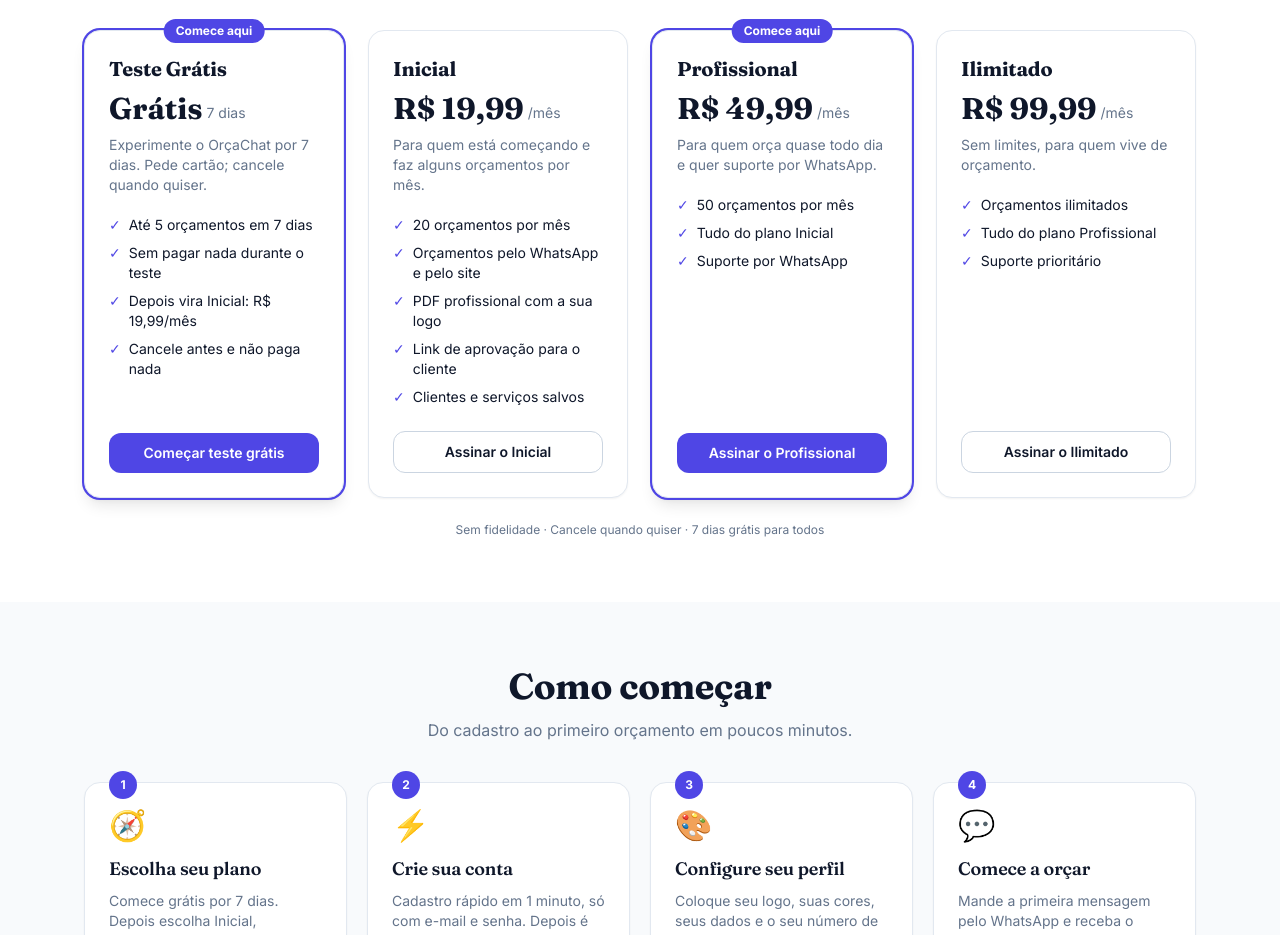
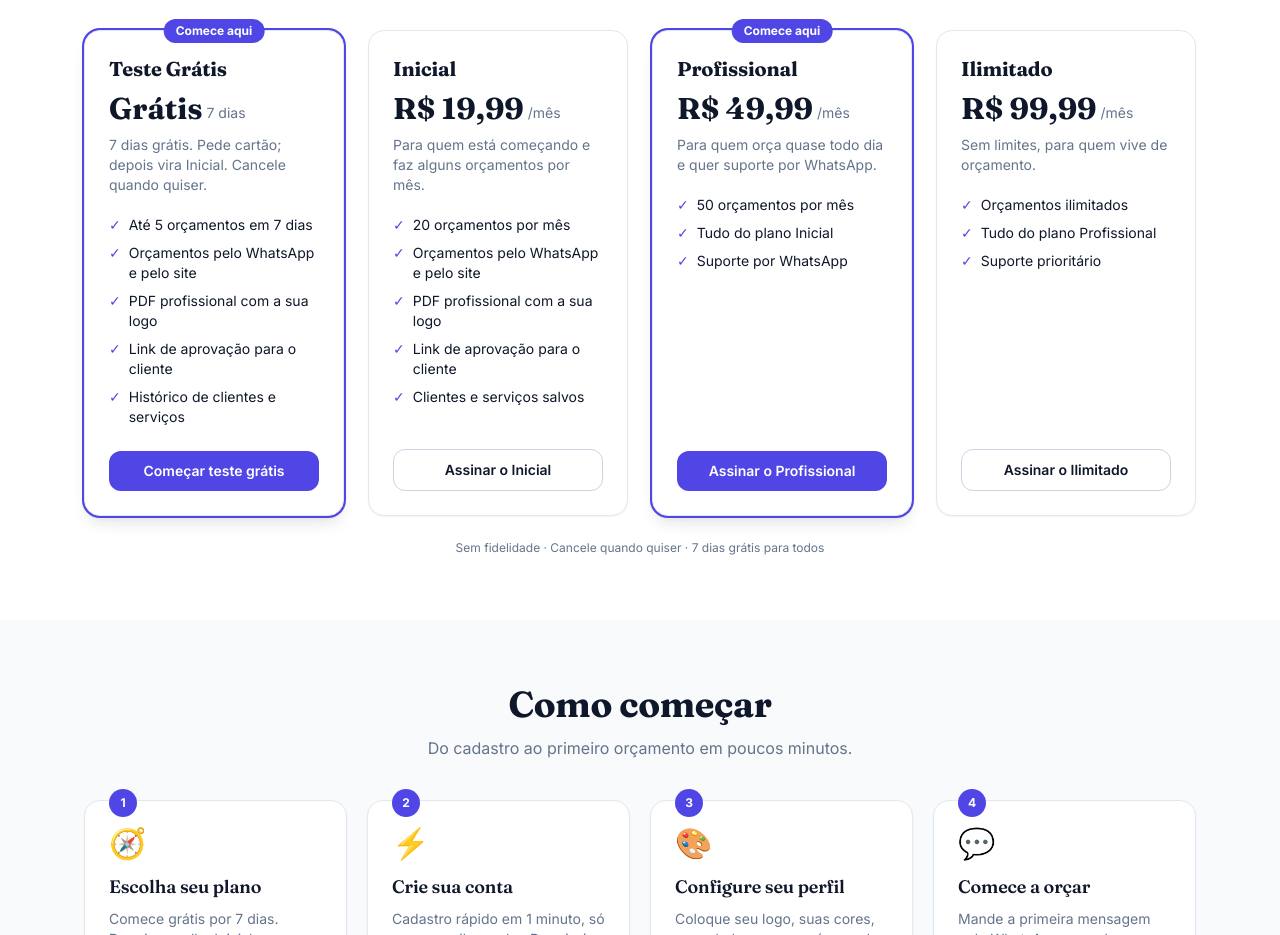
Before and after one commit to Cristiano-Arias/Orca-Facil, a Next.js app: page / in a window 1280 px wide. Shown: the part 4500-5435 px from the top of the page. Built offline with nearby package versions, Linux system fonts and the light colour scheme; no server answers.

Commit message:
Add files via upload

```diff
--- a/src/app/(app)/assinatura/page.tsx
+++ b/src/app/(app)/assinatura/page.tsx
@@ -38,9 +38,10 @@
       badge: "Comece aqui",
       recursos: [
         "Até 5 orçamentos em 7 dias",
-        "Pede o cartão (cancele quando quiser)",
-        `Depois vira ${pTeste.nome}: ${brl(pTeste.preco)}/mês`,
-        "Sem pagar nada durante o teste",
+        "Orçamentos pelo WhatsApp e pelo site",
+        "PDF profissional com a sua logo",
+        "Link de aprovação para o cliente",
+        "Histórico de clientes e serviços",
       ],
     },
     ...PLANO_KEYS.map<PlanoView>((k) => ({
--- a/src/app/(app)/painel/page.tsx
+++ b/src/app/(app)/painel/page.tsx
@@ -62,7 +62,7 @@
             <Link href="/assinatura" className="btn btn-primario btn-sm">Fazer upgrade</Link>
           </div>
         )}
-        {uso.modo === "expirado" && (
+        {uso.modo === "expirado" && uso.jaIniciou && (
           <div className="mb-6 flex flex-wrap items-center justify-between gap-3 rounded-xl border border-rose-200 bg-rose-50 px-4 py-3 text-sm text-rose-800">
             <span>🔒 Seu teste grátis terminou. Assine um plano para continuar criando orçamentos.</span>
             <Link href="/assinatura" className="btn btn-primario btn-sm">Assinar agora</Link>
@@ -84,16 +84,30 @@
 
         {uso.modo === "expirado" ? (
           <div className="card p-6">
+            {uso.jaIniciou ? (
+              <>
+                <h3 className="text-lg font-semibold text-tinta">Seu acesso terminou 🔒</h3>
+                <p className="mt-2 max-w-prose text-sm leading-relaxed text-tinta-suave">
+                  Para voltar a criar orçamentos, escolha um plano. Sua conta e seus dados continuam salvos.
+                </p>
+                <div className="mt-4">
+                  <Link href="/assinatura" className="btn btn-primario">Ver planos</Link>
+                </div>
+              </>
+            ) : (
+              <>
                 <h3 className="text-lg font-semibold text-tinta">Comece seu teste grátis 🎁</h3>
                 <p className="mt-2 max-w-prose text-sm leading-relaxed text-tinta-suave">
-              Para criar orçamentos, comece o teste grátis de 7 dias. Você cadastra o cartão, usa tudo sem pagar
-              durante o teste e só é cobrado depois — cancele quando quiser.
+                  Para criar orçamentos, comece o teste grátis de 7 dias (até 5 orçamentos). Você cadastra o cartão,
+                  usa sem pagar durante o teste e só é cobrado depois — cancele quando quiser.
                 </p>
                 <div className="mt-4">
                   <Link href="/assinatura" className="btn btn-primario">
                     Começar teste grátis de 7 dias
                   </Link>
                 </div>
+              </>
+            )}
           </div>
         ) : propostas === 0 ? (
           <div className="card p-6">
--- a/src/components/landing.tsx
+++ b/src/components/landing.tsx
@@ -112,14 +112,15 @@
     nome: "Teste Grátis",
     preco: "Grátis",
     periodo: "7 dias",
-    tagline: "Experimente o OrçaChat por 7 dias. Pede cartão; cancele quando quiser.",
+    tagline: "7 dias grátis. Pede cartão; depois vira Inicial. Cancele quando quiser.",
     destaque: true,
     cta: "Começar teste grátis",
     recursos: [
       "Até 5 orçamentos em 7 dias",
-      "Sem pagar nada durante o teste",
-      "Depois vira Inicial: R$ 19,99/mês",
-      "Cancele antes e não paga nada",
+      "Orçamentos pelo WhatsApp e pelo site",
+      "PDF profissional com a sua logo",
+      "Link de aprovação para o cliente",
+      "Histórico de clientes e serviços",
     ],
   },
   {
--- a/src/lib/limite.ts
+++ b/src/lib/limite.ts
@@ -12,6 +12,7 @@
   restantes: number | null; // null = ilimitado
   bloqueado: boolean; // true = não pode criar agora
   dias?: number; // dias restantes do teste grátis
+  jaIniciou?: boolean; // já começou um teste/assinatura alguma vez (para a mensagem certa)
 };
 
 // Orçamentos criados no mês corrente.
@@ -26,8 +27,8 @@
 
 // Calcula a situação de uso da conta. O dono nunca é limitado.
 export async function usoDaConta(orgId: string, ehDono = false): Promise<Uso> {
-  const perfil = await uma<PerfilAssinatura>(
-    `SELECT plano, assinatura_status, assinatura_ate, trial_ate FROM orcafacil.profile WHERE org_id = $1`,
+  const perfil = await uma<PerfilAssinatura & { mp_preapproval_id: string | null }>(
+    `SELECT plano, assinatura_status, assinatura_ate, trial_ate, mp_preapproval_id FROM orcafacil.profile WHERE org_id = $1`,
     [orgId]
   );
   const sit = situacao(perfil, ehDono);
@@ -37,7 +38,10 @@
   }
 
   if (sit.modo === "expirado") {
-    return { modo: "expirado", limite: 0, usados: 0, restantes: 0, bloqueado: true };
+    // "já iniciou" = já cadastrou cartão/assinatura ou já teve um teste com data.
+    // Serve para escolher a mensagem certa: "comece o teste" x "seu teste terminou".
+    const jaIniciou = !!perfil?.mp_preapproval_id || !!perfil?.trial_ate;
+    return { modo: "expirado", limite: 0, usados: 0, restantes: 0, bloqueado: true, jaIniciou };
   }
 
   const plano = sit.plano as PlanoKey;
```
Lines whose indentation alone changed are shown as unchanged.
